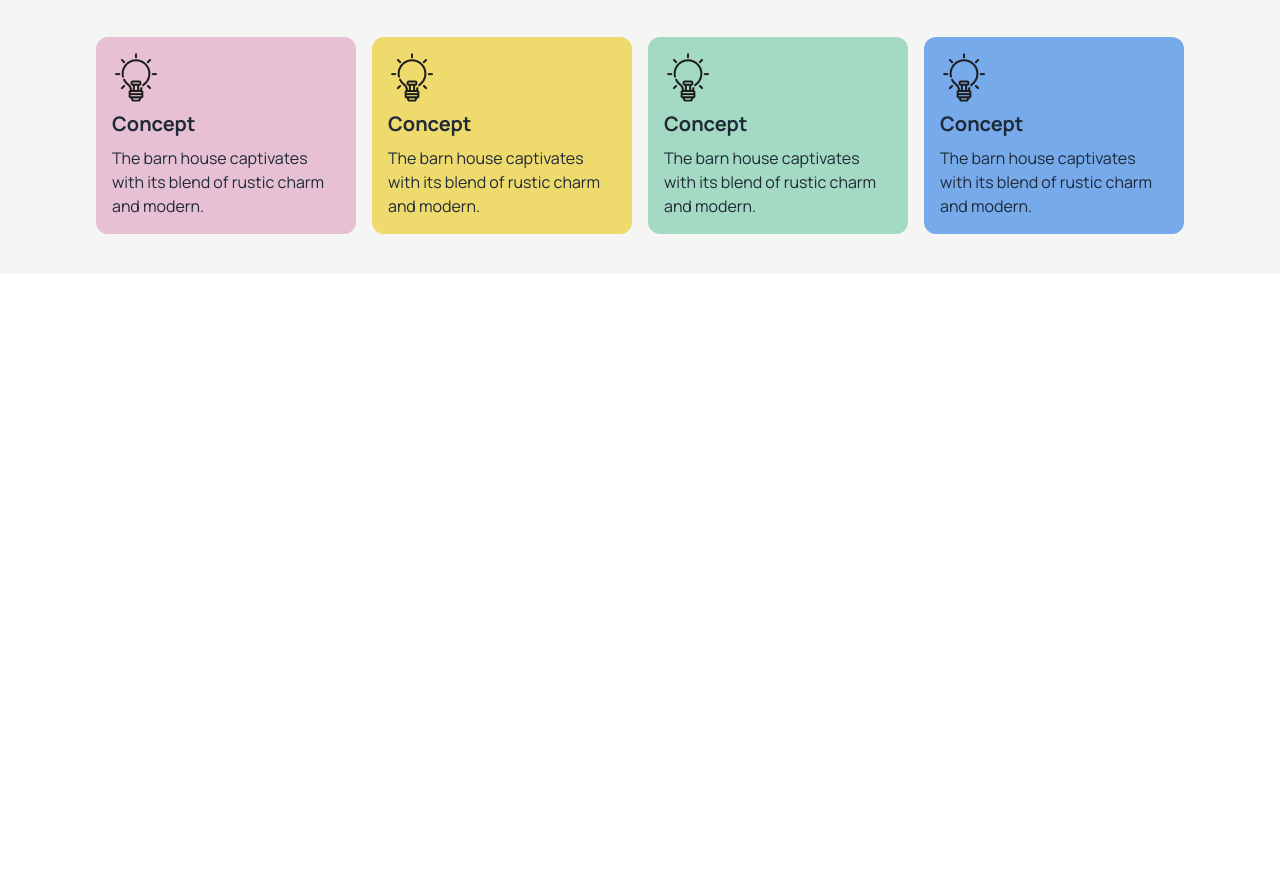
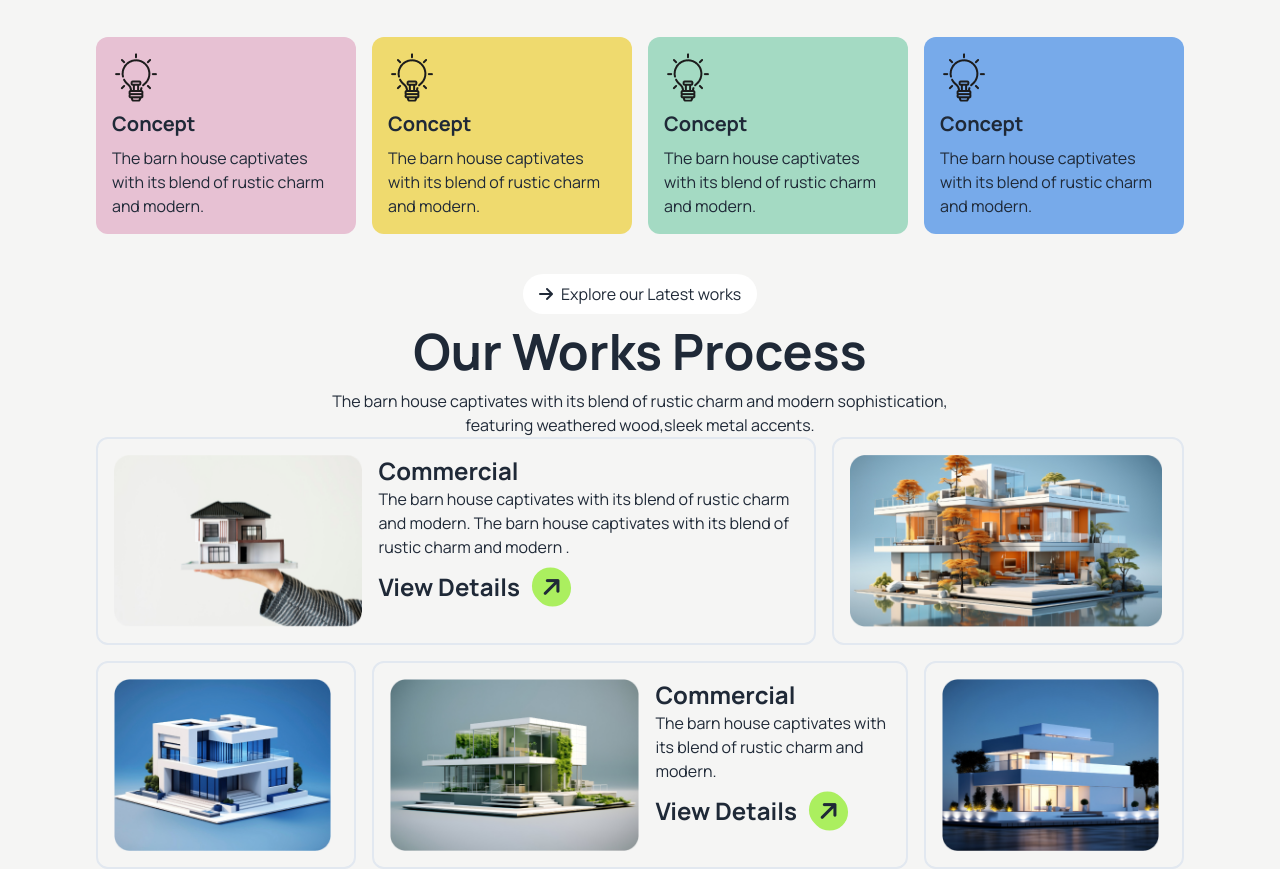
Before and after one commit to Khandaker-Mohyet/assignment-03, a plain HTML site: page index.html in a window 1280 px wide. Shown: the part 1720-2589 px from the top of the page. Before the commit the page ends 1994 px from the top, so only its background shows below. Drawn offline with nearby package versions, Linux system fonts and the light colour scheme.

Commit message:
hearder section doen

```diff
--- a/index.html
+++ b/index.html
@@ -155,6 +155,64 @@
         </div>
       </div>
     </section>
+    <!-- Section Four -->
+    <section>
+      <!-- text section -->
+      <div class="text-center ">
+        <button class="bg-white px-4 py-2 rounded-full"><i class="fa-solid fa-arrow-right
+        pr-2"></i>Explore our Latest works</button>
+        <h1 class="text-[50px] font-bold">Our Works Process</h1>
+        <p class="">The barn house captivates with its blend of rustic charm and modern sophistication,<br>
+          featuring weathered wood,sleek metal accents.</p>
+      </div>
+      <!-- img section -->
+      <div class="mx-10 lg:mx-24 grid lg:grid-rows-2 lg:grid-cols-12 gap-4">
+        <div class=" lg:col-span-8 ">
+          <div class="md:flex h-52 p-4 border-2 border-slate-200 rounded-xl
+          space-x-4">
+            <img src="assets/img1.png" alt="">
+            <div>
+              <h2 class="text-2xl font-bold">Commercial</h2>
+              <p>The barn house captivates with its blend of rustic charm and modern. The barn house captivates with its
+                blend of rustic
+                charm and modern .</p>
+              <h3 class="text-2xl font-bold">View Details <i
+                  class="fa-solid fa-arrow-right -rotate-45 bg-[#ABEF5F] rounded-full p-2 m-2"></i></h3>
+            </div>
+          </div>
+        </div>
+        <div class=" md:col-span-4 ">
+          <div class="h-52 p-4 border-2 border-slate-200 rounded-xl
+                  space-x-4">
+            <img class="h-full" src="assets/img2.png" alt="">
+          </div>
+        </div>
+        <div class=" md:col-span-3 ">
+          <div class="h-52 p-4 border-2 border-slate-200 rounded-xl
+                          space-x-4">
+            <img class="h-full" src="assets/img3.png" alt="">
+          </div>
+        </div>
+        <div class=" md:col-span-6 ">
+          <div class="md:flex h-52 p-4 border-2 border-slate-200 rounded-xl
+                  space-x-4">
+            <img class="" src="assets/img4.png" alt="">
+            <div>
+              <h2 class="text-2xl font-bold">Commercial</h2>
+              <p>The barn house captivates with its blend of rustic charm and modern.</p>
+              <h3 class="text-2xl font-bold">View Details <i
+                  class="fa-solid fa-arrow-right -rotate-45 bg-[#ABEF5F] rounded-full p-2 m-2"></i></h3>
+            </div>
+          </div>
+        </div>
+        <div class=" md:col-span-3 ">
+          <div class="h-52 p-4 border-2 border-slate-200 rounded-xl
+                                  space-x-4">
+            <img class="h-full" src="assets/img5.png" alt="">
+          </div>
+        </div>
+      </div>
+    </section>
   </main>
   <footer>
 
```
